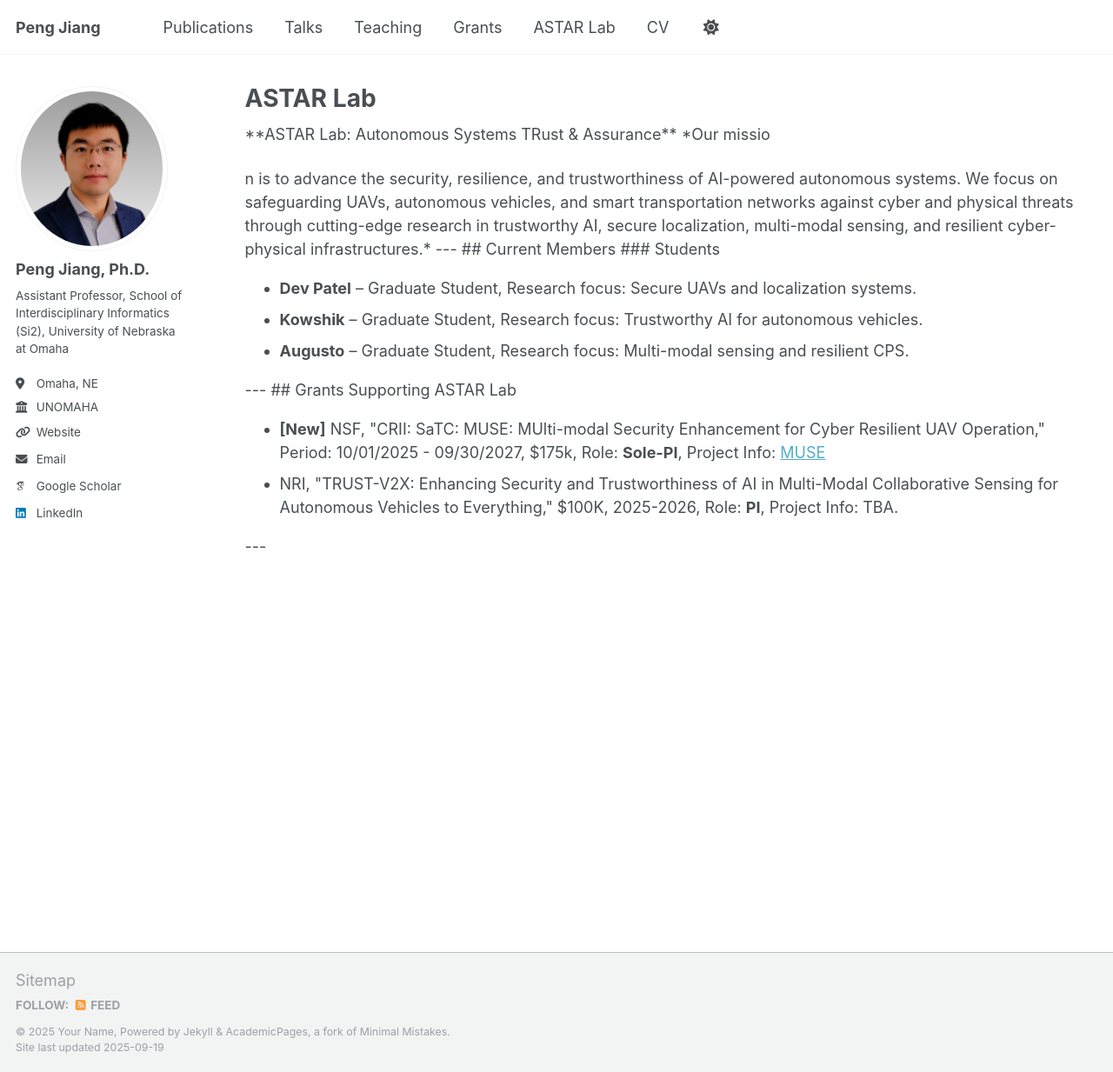
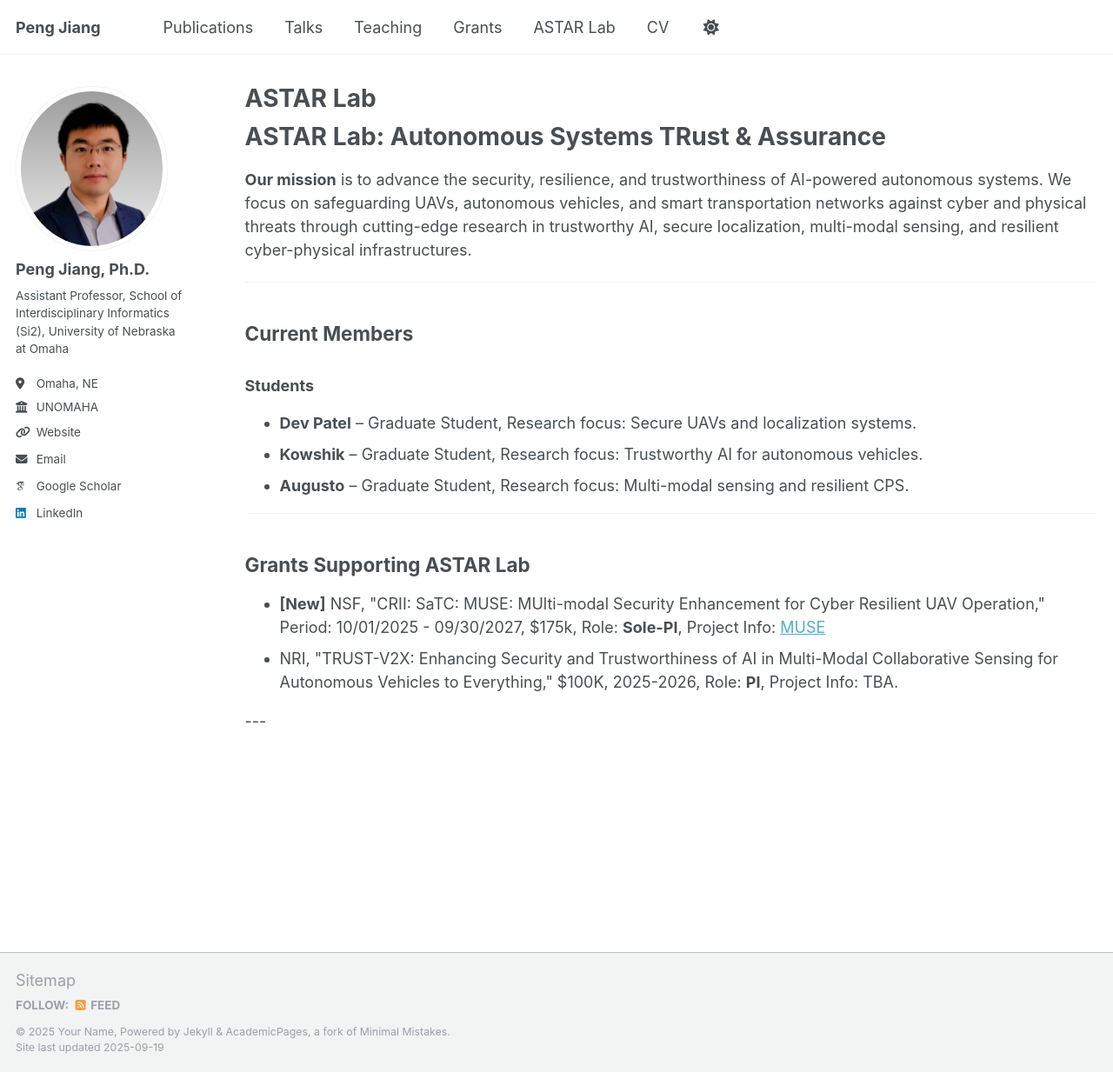
Before and after one commit to PJiang93/pjiang93.github.io, a Jekyll site: the page built from _pages/astar-lab.html, in a window 1280 px wide and 1233 px high. Shown: the whole window at 87% size. Built offline with Jekyll 4.4.1, drawn with Linux system fonts in a browser that asks for light colours; some web fonts are replaced.

Commit message:
update lab page

```diff
--- a/_pages/astar-lab.html
+++ b/_pages/astar-lab.html
@@ -17,35 +17,36 @@ redirect_from:
   {% endif %}
   {% include archive-single.html %}
 {% endfor %} -->
+<h1>ASTAR Lab: Autonomous Systems TRust &amp; Assurance</h1>
 
-**ASTAR Lab: Autonomous Systems TRust & Assurance**
+<p>
+  <strong>Our mission</strong> is to advance the security, resilience, and trustworthiness of AI-powered autonomous systems. We focus on safeguarding UAVs, autonomous vehicles, and smart transportation networks against cyber and physical threats through cutting-edge research in trustworthy AI, secure localization, multi-modal sensing, and resilient cyber-physical infrastructures.
+</p>
 
-*Our missio</p>n is to advance the security, resilience, and trustworthiness of AI-powered autonomous systems. We focus on safeguarding UAVs, autonomous vehicles, and smart transportation networks against cyber and physical threats through cutting-edge research in trustworthy AI, secure localization, multi-modal sensing, and resilient cyber-physical infrastructures.*
+<hr>
 
----
+<h2>Current Members</h2>
 
-## Current Members
-
-### Students
+<h3>Students</h3>
 <ul>
-  <li><b>Dev Patel</b> – Graduate Student, Research focus: Secure UAVs and localization systems.</li>
-  <li><b>Kowshik</b> – Graduate Student, Research focus: Trustworthy AI for autonomous vehicles.</li>
-  <li><b>Augusto</b> – Graduate Student, Research focus: Multi-modal sensing and resilient CPS.</li>
+  <li><strong>Dev Patel</strong> – Graduate Student, Research focus: Secure UAVs and localization systems.</li>
+  <li><strong>Kowshik</strong> – Graduate Student, Research focus: Trustworthy AI for autonomous vehicles.</li>
+  <li><strong>Augusto</strong> – Graduate Student, Research focus: Multi-modal sensing and resilient CPS.</li>
 </ul>
 
----
+<hr>
 
-## Grants Supporting ASTAR Lab
+<h2>Grants Supporting ASTAR Lab</h2>
 
 <ul>
   <li>
-    <b>[New]</b> NSF, "CRII: SaTC: MUSE: MUlti-modal Security Enhancement for Cyber Resilient UAV Operation," Period: 10/01/2025 - 09/30/2027,  $175k, Role: <b>Sole-PI</b>, Project Info: <a href="https://www.nsf.gov/awardsearch/showAward?AWD_ID=2451471&HistoricalAwards=false">MUSE</a>
+    <strong>[New]</strong> NSF, "CRII: SaTC: MUSE: MUlti-modal Security Enhancement for Cyber Resilient UAV Operation," Period: 10/01/2025 - 09/30/2027, $175k, Role: <strong>Sole-PI</strong>, Project Info:
+    <a href="https://www.nsf.gov/awardsearch/showAward?AWD_ID=2451471&HistoricalAwards=false">MUSE</a>
   </li>
   <li>
-    NRI, "TRUST-V2X: Enhancing Security and Trustworthiness of AI in Multi-Modal Collaborative Sensing for Autonomous Vehicles to Everything,"  $100K, 2025-2026, Role: <b>PI</b>, Project Info: TBA.
+    NRI, "TRUST-V2X: Enhancing Security and Trustworthiness of AI in Multi-Modal Collaborative Sensing for Autonomous Vehicles to Everything," $100K, 2025-2026, Role: <strong>PI</strong>, Project Info: TBA.
   </li>
 </ul>
-
 
 ---
 
```
